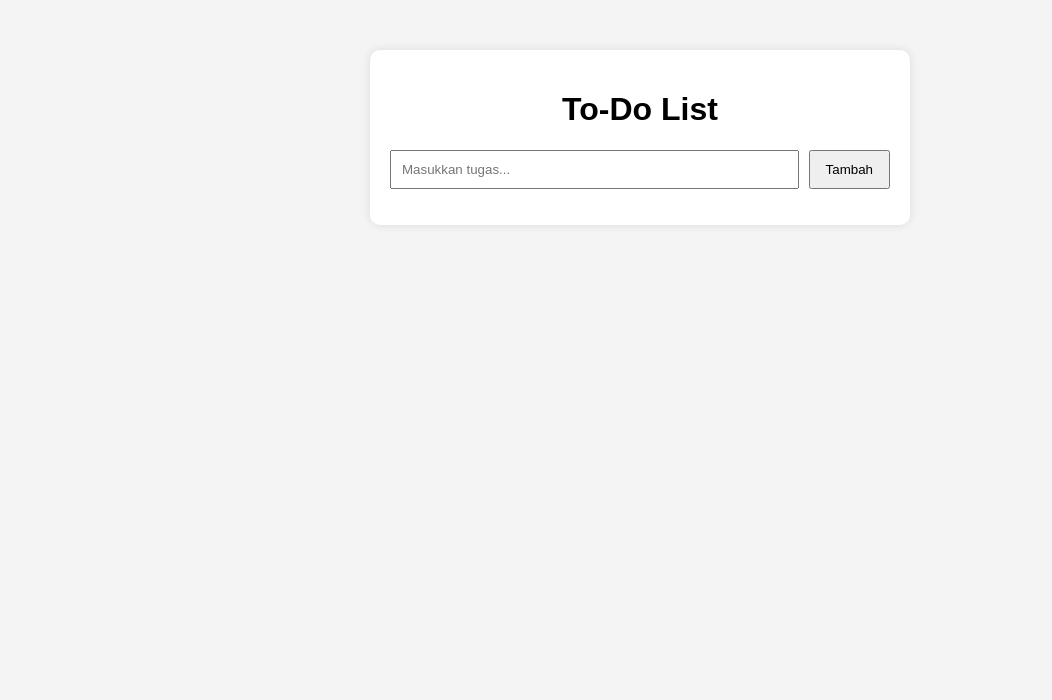
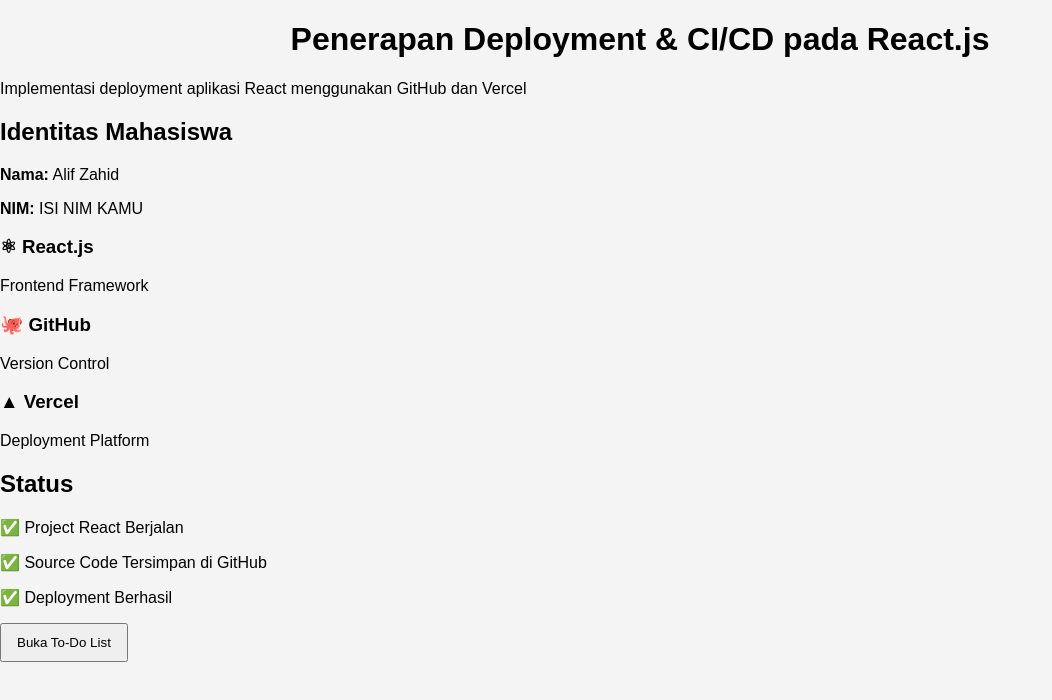
Before and after one commit to alifzahid27/react-app-deploy, a React (Create React App) app: page / in a window 1280 px wide. Shown: the top 700 px of the page, without its empty margins (0-1052 px from the left). Built offline with nearby package versions, Linux system fonts and the light colour scheme.

Commit message:
Update App.js

```diff
--- a/src/App.js
+++ b/src/App.js
@@ -2,20 +2,70 @@
 import "./App.css";
 
 function App() {
+  const [showTodo, setShowTodo] = useState(false);
   const [task, setTask] = useState("");
   const [tasks, setTasks] = useState([]);
 
   const addTask = () => {
     if (task.trim() === "") return;
-
     setTasks([...tasks, task]);
     setTask("");
   };
 
   const deleteTask = (index) => {
-    const newTasks = tasks.filter((_, i) => i !== index);
-    setTasks(newTasks);
+    setTasks(tasks.filter((_, i) => i !== index));
   };
+
+  if (!showTodo) {
+    return (
+      <div className="landing">
+        <div className="header">
+          <h1>Penerapan Deployment & CI/CD pada React.js</h1>
+          <p>
+            Implementasi deployment aplikasi React menggunakan GitHub dan
+            Vercel
+          </p>
+        </div>
+
+        <div className="card">
+          <h2>Identitas Mahasiswa</h2>
+          <p><b>Nama:</b> Alif Zahid</p>
+          <p><b>NIM:</b> ISI NIM KAMU</p>
+        </div>
+
+        <div className="features">
+          <div className="box">
+            <h3>⚛ React.js</h3>
+            <p>Frontend Framework</p>
+          </div>
+
+          <div className="box">
+            <h3>🐙 GitHub</h3>
+            <p>Version Control</p>
+          </div>
+
+          <div className="box">
+            <h3>▲ Vercel</h3>
+            <p>Deployment Platform</p>
+          </div>
+        </div>
+
+        <div className="card">
+          <h2>Status</h2>
+          <p>✅ Project React Berjalan</p>
+          <p>✅ Source Code Tersimpan di GitHub</p>
+          <p>✅ Deployment Berhasil</p>
+        </div>
+
+        <button
+          className="main-btn"
+          onClick={() => setShowTodo(true)}
+        >
+          Buka To-Do List
+        </button>
+      </div>
+    );
+  }
 
   return (
     <div className="container">
@@ -42,6 +92,13 @@
           </li>
         ))}
       </ul>
+
+      <button
+        className="back-btn"
+        onClick={() => setShowTodo(false)}
+      >
+        Kembali
+      </button>
     </div>
   );
 }
```
